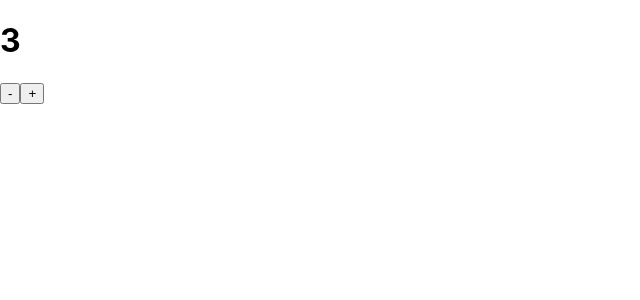
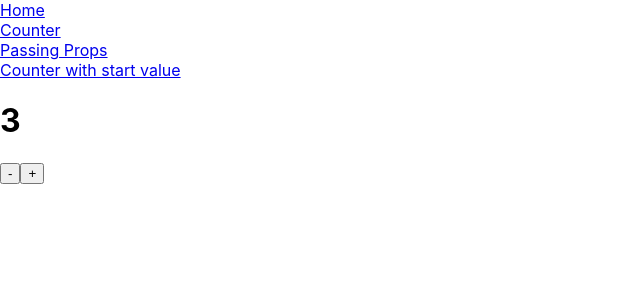
Before and after one commit to MarcinGal/JS-React-firebase-Redux---revision, a React (Create React App) app: page / in a window 1280 px wide. Shown: the top 300 px of the page, without its empty margins (0-640 px from the left). Built offline with nearby package versions, Linux system fonts and the light colour scheme.

Commit message:
added link to paths

```diff
--- a/src/App.js
+++ b/src/App.js
@@ -1,12 +1,33 @@
 import React from 'react'
 import Counter from './Counter'
 import PassingProps from './PassingProps'
-import { BrowserRouter as Router, Route } from 'react-router-dom'
+import { BrowserRouter as Router, Route, Link } from 'react-router-dom'
 
 class App extends React.Component {
   render() {
     return (
       <Router>
+        <div>
+        <Link to='/'>
+          <div>
+            Home
+          </div>
+        </Link>
+        <Link to='/counter'>
+          <div>
+            Counter
+          </div>
+        </Link>
+        <Link to='/passing-props'>
+          <div>
+            Passing Props
+          </div>
+        </Link>
+        <Link to='/counter-with-start-value'>
+          <div>
+            Counter with start value
+          </div>
+        </Link>
         <div>
           <Route path="/" exact component={Counter} />
           <Route path="/counter" component={Counter} />
@@ -14,8 +35,14 @@ class App extends React.Component {
             <PassingProps
               passingValue={5}
               passingFun={() => alert('bu')}
-              />}
             />
+          } />
+          <Route path="/counter-with-start-value" component={() =>
+            <Counter
+              startValue={15}
+            />
+          } />
+        </div>
         </div>
       </Router>
     )
```
Lines whose indentation alone changed are shown as unchanged.
